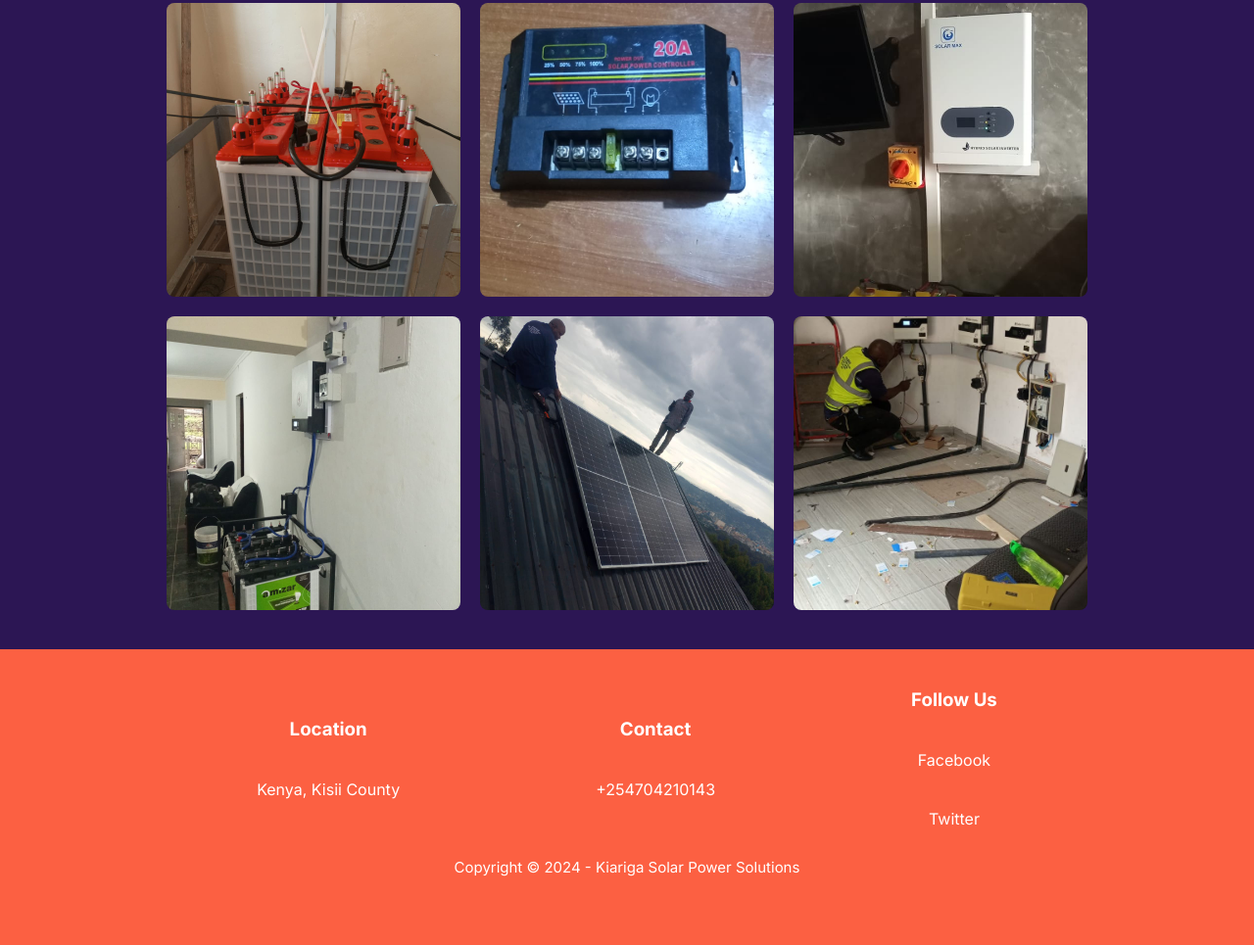
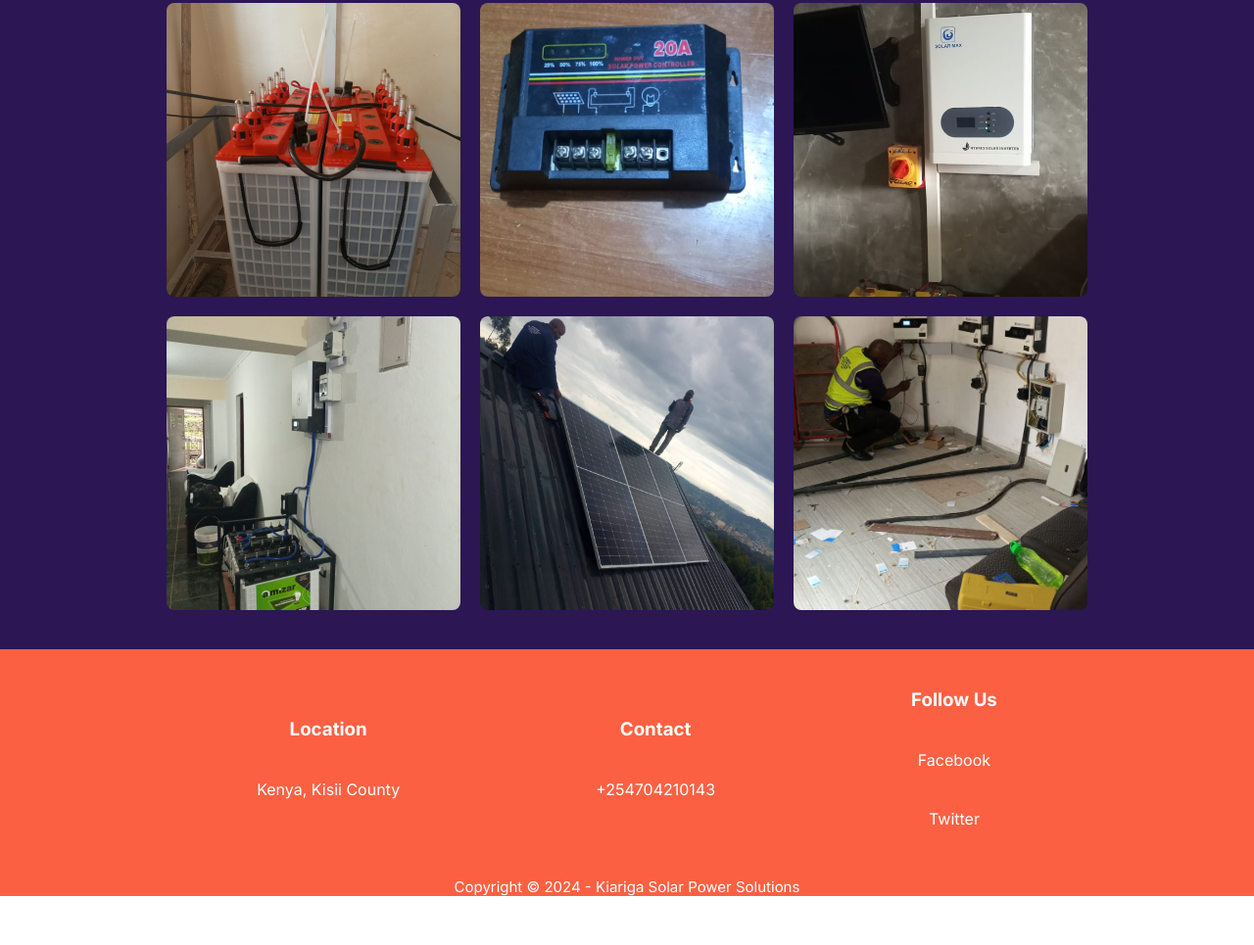
Before and after one commit to Kevin5444/solarpanelweb, a website: page views/index.html in a window 1280 px wide. Shown: the part 947-1912 px from the top of the page at 98% size. After the commit the page ends 1862 px from the top, so only its background shows below. Drawn offline with nearby package versions, Linux system fonts and the light colour scheme.

Commit message:
updated web info

```diff
--- a/public/css/style.css
+++ b/public/css/style.css
@@ -278,8 +278,10 @@ footer{
   flex-direction: column;
   align-items: center;
   justify-content: center;
+  gap: 20px;
   background-color: #fc6042;
   padding-top: 40px;
+
 }
 
 
@@ -326,7 +328,6 @@ footer{
   color: white;
   font-size: 15px;
   text-align: center;
-  padding-bottom: 70px;
 }
 
 
```
